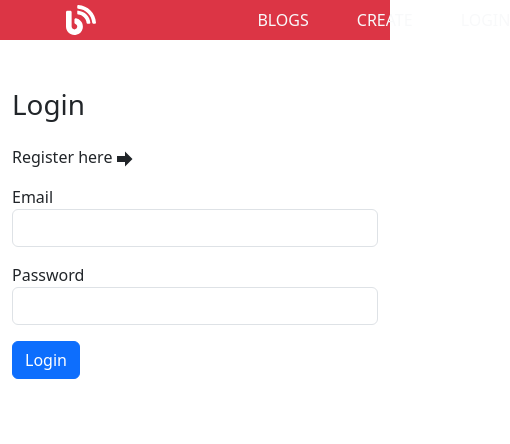
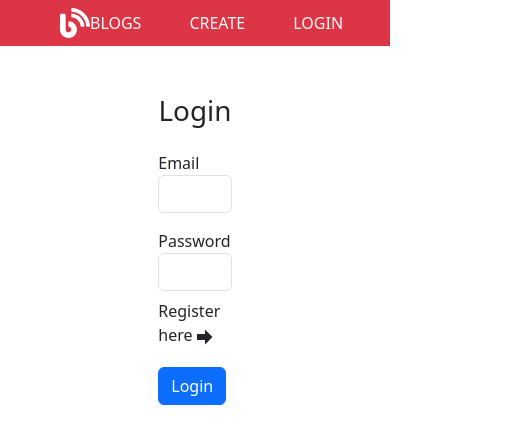
Before and after one commit to Oz996/Blog, a React (Vite) app in the folder frontend/: page /login in a window 390 px wide. Shown: the top 444 px of the page, 510 px wide, since content can reach past the window. Built offline with nearby package versions, Linux system fonts and the light colour scheme.

Commit message:
Updated header style and general styling for responsiveness

```diff
--- a/frontend/components/Header.jsx
+++ b/frontend/components/Header.jsx
@@ -7,17 +7,17 @@ const Header = () => {
   const { isAuthenticated, handleLogout } = useAuth();
 
   return (
-    <nav className="navbar bg-danger navbar-light d-flex">
+    <nav className="navbar navbar-expand bg-danger navbar-light d-flex">
+      <div className="container">
       <NavLink
         to="/"
-        className="d-flex align-items-center text-decoration-none text-light gap-3"
-        style={{ position: "absolute", left: "17%" }}
+        className="d-flex align-items-center text-decoration-none text-light ms-5"
       >
         <FaBlog size={30} color="white" />
       </NavLink>
       <ul
-        className="navbar-nav flex-row gap-5 align-items-center"
-        style={{ position: "relative", left: "66%" }}
+        className="navbar-nav flex-row gap-5 me-5 ms-auto"
+
       >
         {isAuthenticated && (
           <li className="nav-item">
@@ -63,6 +63,7 @@ const Header = () => {
           </li>
         )}
       </ul>
+      </div>
     </nav>
   );
 };
--- a/frontend/src/Pages/Blogs.jsx
+++ b/frontend/src/Pages/Blogs.jsx
@@ -14,8 +14,8 @@ const Blogs = () => {
     getPosts();
   });
   return (
-    <div className="container d-flex flex-column align-items-center mb-3">
-      <h1 className="my-5">Latest Blogs</h1>
+    <div className="container d-flex flex-column mb-3 w-50">
+      <h1 className="my-5 text-center">Latest Blogs</h1>
 
       {posts.map((post) => (
         <Link
@@ -26,10 +26,9 @@ const Blogs = () => {
           <div
             style={{
               boxShadow: "0 2px 4px rgba(0,0,0,0.35)",
-              width: "50rem",
               alignItems: "center",
             }}
-            className="border rounded-3 p-3 my-3"
+            className="border rounded-3 p-3 my-3 w-"
           >
             <h3>{post.title}</h3>
             <h6>{`By: ${post.user.email}`}</h6>
--- a/frontend/src/Pages/Create.jsx
+++ b/frontend/src/Pages/Create.jsx
@@ -58,8 +58,8 @@ const Create = () => {
 
   return (
     <div>
-      <form className="container mt-5" onSubmit={createPost}>
-        <h1 className="mb-4">New Blog Post</h1>
+      <form className="container mt-5 w-50" onSubmit={createPost}>
+        <h1 className="mb-4 text-center">New Blog Post</h1>
         <label>Post title</label>
         <input
           name="title"
--- a/frontend/src/Pages/EditPost.jsx
+++ b/frontend/src/Pages/EditPost.jsx
@@ -63,7 +63,7 @@ const EditPost = () => {
   };
 
   return (
-    <div className="container mt-5">
+    <div className="container mt-5 w-50">
       {modal && <DeleteModal/>}
       {post && (
         <form onSubmit={updatePost}>
--- a/frontend/src/Pages/Login.jsx
+++ b/frontend/src/Pages/Login.jsx
@@ -59,13 +59,9 @@ const Login = () => {
 
   return (
     <div>
-      <form className="container" onSubmit={handleUserLogin}>
-        <h1 className="mb-4 mt-5">Login</h1>
-        <Link className="text-decoration-none text-dark" to="/register">
-          <p>
-            Register here <ImArrowRight />
-          </p>
-        </Link>
+      <form className="container w-25" onSubmit={handleUserLogin}>
+        <h1 className="mb-4 mt-5 text-center">Login</h1>
+
         <label>Email</label>
         <input
           className="form-control mb-3"
@@ -80,7 +76,12 @@ const Login = () => {
           name="password"
           onChange={handleChange}
         />
-        <button className="btn btn-primary mt-3">Login</button>
+                <Link className="text-decoration-none text-dark" to="/register">
+          <p className="mt-2">
+            Register here <ImArrowRight />
+          </p>
+        </Link>
+        <button className="btn btn-primary mt-1">Login</button>
         {error && <p className="text-danger">{error}</p>}
       </form>
     </div>
--- a/frontend/src/Pages/Profile.jsx
+++ b/frontend/src/Pages/Profile.jsx
@@ -26,7 +26,7 @@ const Profile = () => {
   }, []);
 
   return (
-    <div className="container">
+    <div className="container w-50">
       <h3 className="mt-5">Welcome {userEmail}</h3>
       <button
         onClick={() => {
@@ -47,8 +47,6 @@ const Profile = () => {
           <div
             style={{
               boxShadow: "0 2px 4px rgba(0,0,0,0.35)",
-              width: "50rem",
-              alignItems: "center",
             }}
             className="border rounded-3 p-3 my-3"
           >
--- a/frontend/src/Pages/Register.jsx
+++ b/frontend/src/Pages/Register.jsx
@@ -62,8 +62,8 @@ const Register = () => {
 
   return (
     <div>
-      <form className="container" onSubmit={handleRegisterUser}>
-        <h1 className="mb-4 mt-5">Register</h1>
+      <form className="container w-25" onSubmit={handleRegisterUser}>
+        <h1 className="mb-4 mt-5 text-center">Register</h1>
         <label>Email</label>
         <input
           type="email"
--- a/frontend/src/Pages/UserPosts.jsx
+++ b/frontend/src/Pages/UserPosts.jsx
@@ -33,7 +33,7 @@ const UserPosts = () => {
   console.log(userPosts);
 
   return (
-    <div className="container mt-5">
+    <div className="container mt-5 w-50">
       <h2 className="mb-4">User Posts</h2>
       {sameMail ? (
         <>
@@ -42,7 +42,6 @@ const UserPosts = () => {
               key={post._id}
               style={{
                 boxShadow: "0 2px 4px rgba(0,0,0,0.35)",
-                width: "50rem",
               }}
               className="border rounded-3 p-3 my-3"
             >
```
Also changed, not shown: 1 other file (tests, documents, lock files or other folders).
